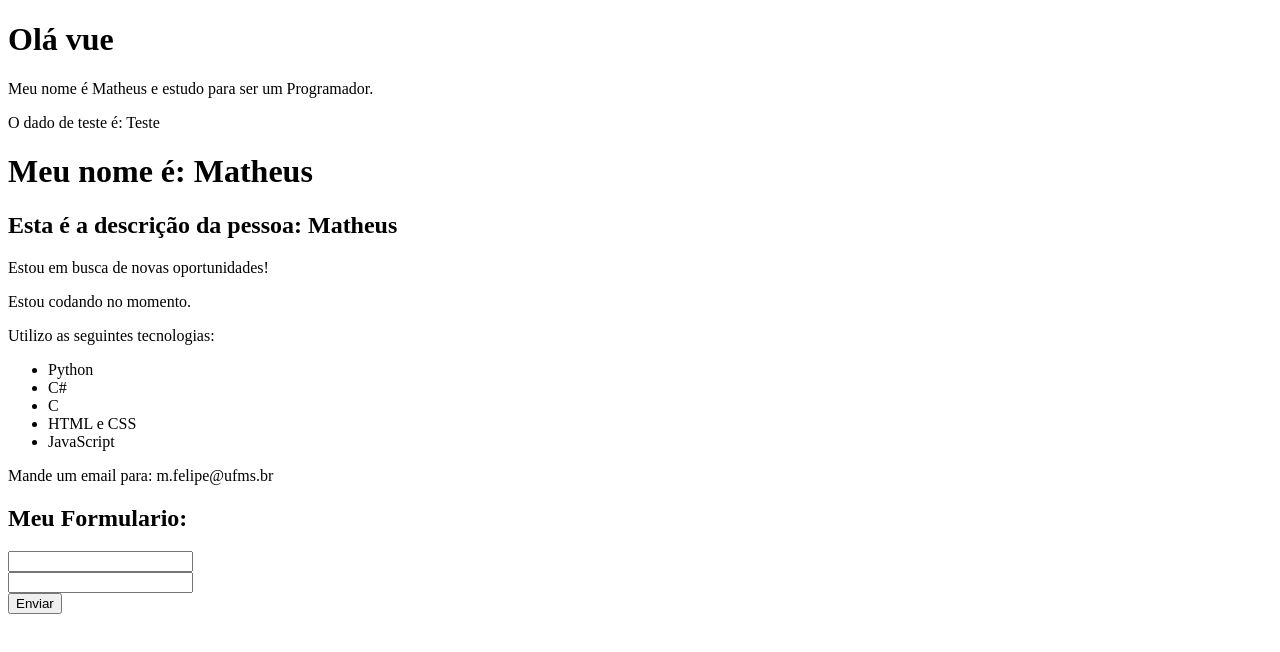
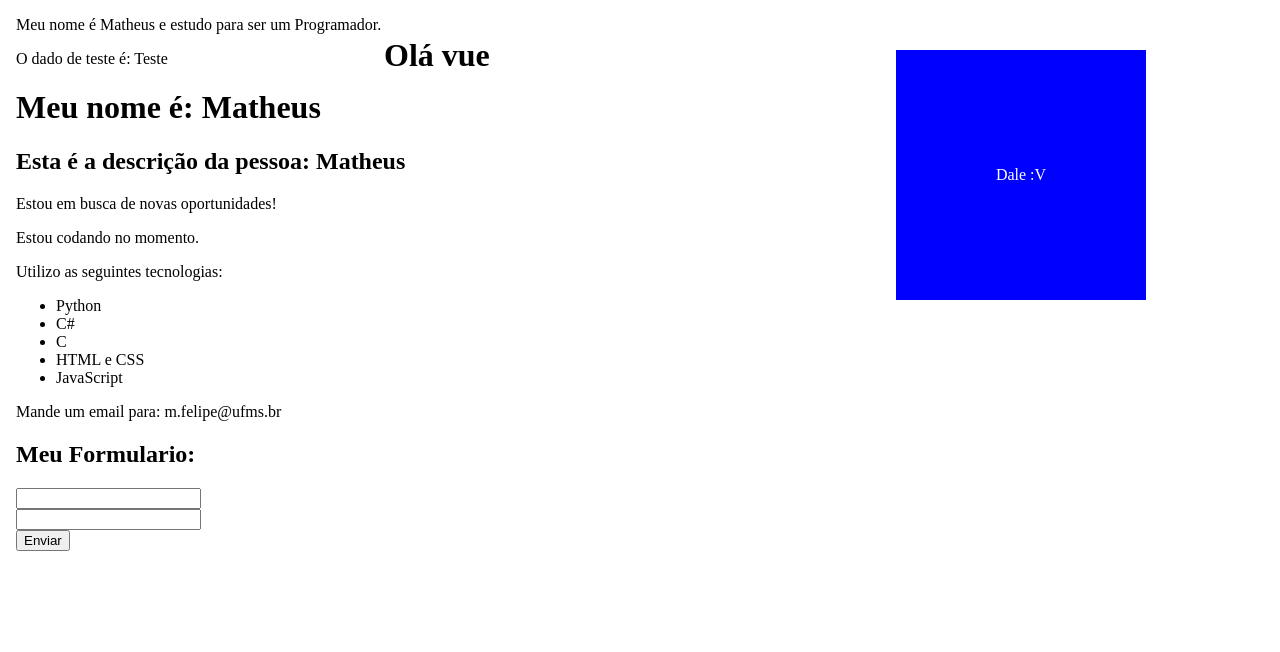
Before and after one commit to Mat780/Curso-de-Vue, a Vue app in the folder vue-cli/: page / in a window 1280 px wide. Shown: the top 652 px of the page. Built offline with nearby package versions, Linux system fonts and the light colour scheme.

Commit message:
Mudanças da reunião

```diff
--- a/vue-cli/src/App.vue
+++ b/vue-cli/src/App.vue
@@ -1,9 +1,11 @@
 <template>
 <div>
-  <PrimeiroComp />
-  <p>O dado de teste é: {{ dado }}</p>
-  <LifeCycle />
-  <Pessoa />
+  <body>
+    <PrimeiroComp />
+    <p>O dado de teste é: {{ dado }}</p>
+    <LifeCycle />
+    <Pessoa />
+  </body>
 </div>
 </template>
 
@@ -11,13 +13,15 @@
 import PrimeiroComp from './components/PrimeiroComp.vue'
 import LifeCycle from './components/LifeCycle.vue'
 import Pessoa from './components/pessoa.vue'
+import Style from './components/Style.vue'
 
   export default{
     name: "App",
     components: {
         PrimeiroComp,
         LifeCycle,
-        Pessoa
+        Pessoa,
+        Style
     },
 
     data() {
--- a/vue-cli/src/components/PrimeiroComp.vue
+++ b/vue-cli/src/components/PrimeiroComp.vue
@@ -1,7 +1,8 @@
 <template>
     <div>
-        <h1>Olá vue</h1>
+        <h1 class="Alooo">Olá vue</h1>
         <p>Meu nome é {{ name }} e estudo para ser um {{ job }}.</p>
+        <div class="A">Dale :V</div>
     </div>
 </template>
 
--- /dev/null
+++ b/vue-cli/src/components/Style.vue
@@ -0,0 +1,24 @@
+<script>
+export default {
+    name: "Style"
+}
+</script>
+
+<style>
+  .Alooo{
+    position: absolute;
+    left: 30%;
+    }
+
+  .A{
+    position: absolute;
+    height: 250px;
+    width: 250px;
+    background-color: blue;
+    left: 70%;
+    display: flex;
+    justify-content: center;
+    align-items: center;
+    color: white;
+  }
+</style>
```
